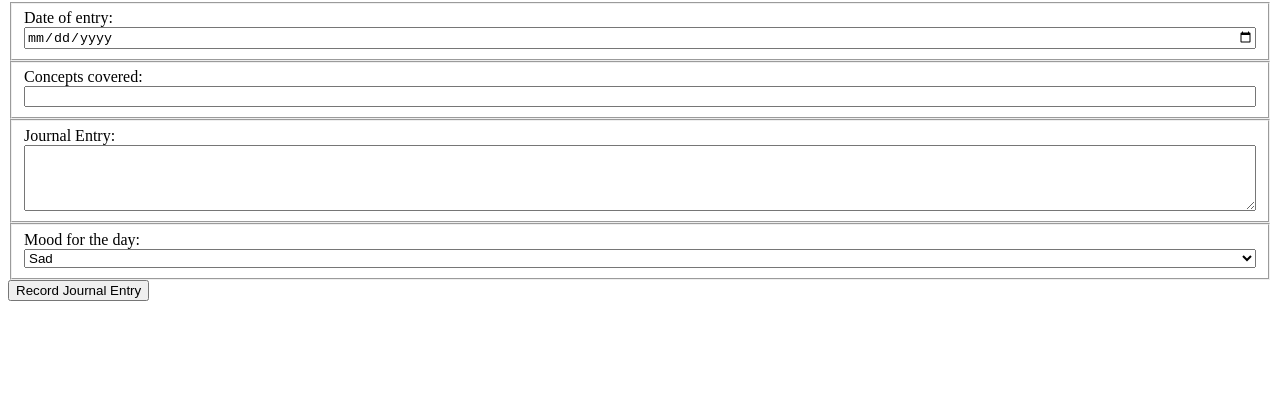
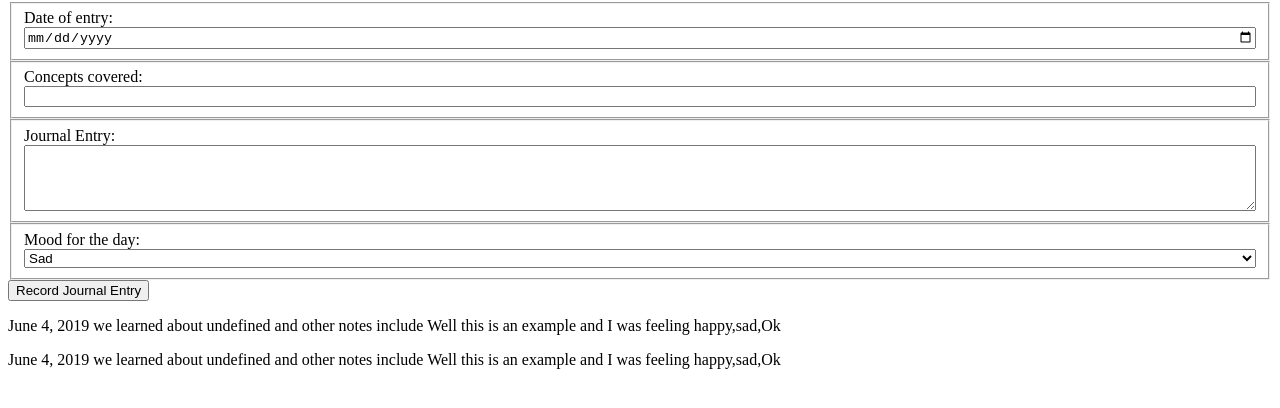
Before and after one commit to mmcdevitt1997/Daily-Journal, a plain HTML site: page index.html in a window 1280 px wide. Shown: the part 78-486 px from the top of the page. Drawn offline with Linux system fonts and the light colour scheme.

Commit message:
done with this one

```diff
--- a/index.html
+++ b/index.html
@@ -32,6 +32,10 @@
      </fieldset>
      <button type="button">Record Journal Entry</button>
     </form>
+    <article class="entryLog"></article>
     <script src="scr/scripts/journal.js"></script>
+
+
+    </article>
 </body>
 </html>
--- a/scr/scripts/journal.js
+++ b/scr/scripts/journal.js
@@ -7,20 +7,56 @@
     Define the keys and value for a JavaScript object that
     represents a journal entry about what you learned today
 */
-const JournalEntry = [{
+const journalEntries = [
+  {
     date: "June 4, 2019",
     conceptsCovered: "objects and using the Dom",
     longFormContent: " Well this is an example ",
-    mood:["happy","sad","Ok"]
-},]
+    mood: ["happy", "sad", "Ok"]
+  },
 
- const entry1 = {
+  {
     date: "June 4, 2019",
     conceptsCovered: "objects and using the Dom",
     longFormContent: " Well this is an example ",
-    mood:["happy","sad","Ok"]
+    mood: ["happy", "sad", "Ok"]
+  }
+];
+
+
+/*
+    Purpose: To create, and return, a string template that
+    represents a single journal entry object as HTML
+
+    Arguments: journalEntry (object)
+*/
+const makeJournalEntryComponent = (
+  date,
+  conceptsCovered,
+  longFormContent,
+  mood
+) => {
+  // Create your own HTML structure for a journal entry
+  return `
+    <p>
+    ${date} we learned about ${conceptsCovered} and
+    other notes include ${longFormContent} and I was feeling ${mood}
+    <p/>   `;
+};
+
+/*
+    Purpose: To render all journal entries to the DOM
+
+    Arguments: entries (array of objects)
+*/
+let entryContainer = document.querySelector(".entryLog");
+
+
+for (let i = 0; i < journalEntries.length; i++) {
+  entryContainer.innerHTML += makeJournalEntryComponent(
+    journalEntries[i].date,
+    journalEntries[i].entryContainer,
+    journalEntries[i].longFormContent,
+    journalEntries[i].mood
+  );
 }
-
-JournalEntry.push(entry1);
-
-console.log(JournalEntry);
```
